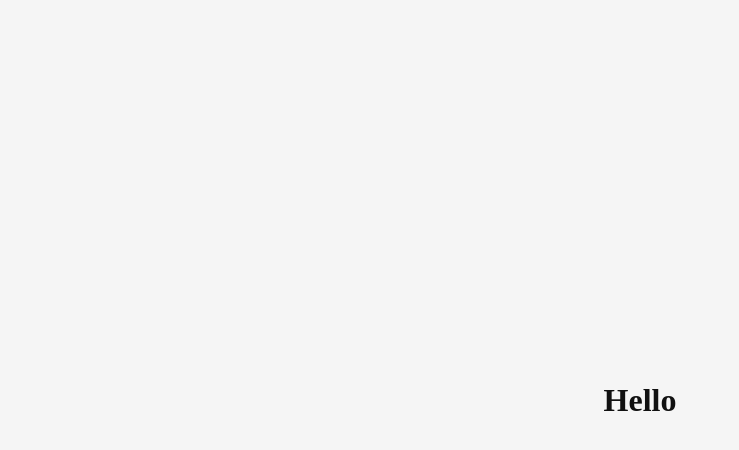
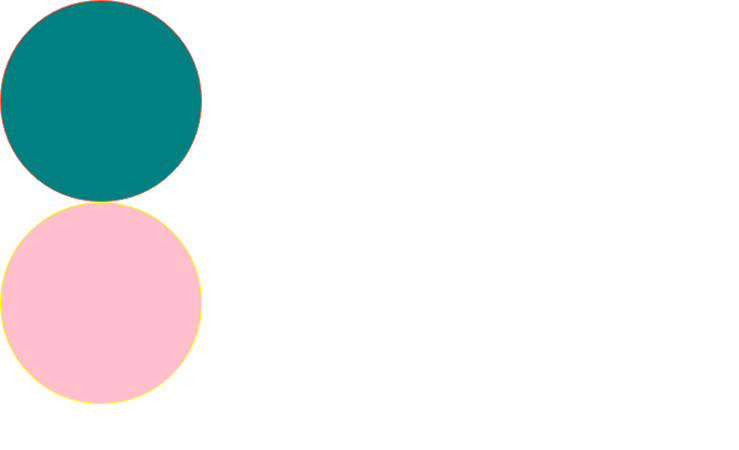
Before and after one commit to lisarnjs/Bitcoin-Crypto, a React (Create React App) app: page / in a window 1280 px wide. Shown: the top 450 px of the page, without its empty margins (0-739 px from the left). Built offline with nearby package versions, Linux system fonts and the light colour scheme.

Commit message:
Learn how to give types to props and what is interface

```diff
--- a/src/App.tsx
+++ b/src/App.tsx
@@ -1,61 +1,13 @@
 import styled, { keyframes } from "styled-components";
 import "./App.css";
-
-
-const animation = keyframes`
-  0% {
-    transform: rotate(0deg);
-    border-radius: 0px;
-  } 50% {
-    border-radius: 100px;
-  } 100% {
-    transform: rotate(360deg);
-    border-radius: 0px;
-  }
-`;
-
-const Emoji = styled.span`
-  font-size: 36px;
-`;
-
-const Box = styled.div`
-  height: 200px;
-  width: 200px;
-  background-color: tomato;
-  display: flex;
-  justify-content: center;
-  align-items: center;
-  animation: ${animation} 2s linear infinite;
-  ${Emoji} {
-    &:hover {
-      font-size: 98px;
-    }
-  }
-`;
-
-const Title = styled.h1`
-  color: ${(props) => props.theme.textColor};
-  &:hover {
-    color: teal;
-  }
-`;
-
-const Wrapper = styled.div`
-  margin: 0;
-  padding: 0;
-  display: flex;
-  height: 100vh;
-  width: 100vw;
-  justify-content: center;
-  align-items: center;
-  background-color: ${(props) => props.theme.backgroundColor};
-`;
+import Circle from "./Circle";
 
 function App() {
 	return (
-		<Wrapper>
-      <Title>Hello</Title>
-		</Wrapper>
+		<div>
+			<Circle borderColor="tomato" bgColor="teal" />
+			<Circle bgColor="pink" />
+    </div>
 	);
 }
 
--- /dev/null
+++ b/src/Circle.tsx
@@ -0,0 +1,26 @@
+import styled from "styled-components";
+
+// interface => object가 어떤식으로 보일 지 설명
+interface ContainerProps {
+  bgColor: string;
+  borderColor: string; // css에서는 필수(required)이기 때문
+}
+
+const Container = styled.div<ContainerProps>`
+width: 200px;
+height: 200px;
+background-color: ${props => props.bgColor};
+border-radius: 100px;
+border: 1px solid ${props => props.borderColor};
+`;
+
+interface CircleProps {
+  bgColor: string; // required
+  borderColor?: string; // optional
+}
+
+function Circle({ bgColor, borderColor }: CircleProps) {
+  return <Container bgColor={bgColor} borderColor={borderColor ?? "yellow"} /> // borderColor 초기값 설정
+}
+
+export default Circle;
--- a/src/index.tsx
+++ b/src/index.tsx
@@ -3,21 +3,19 @@
 import { ThemeProvider } from 'styled-components';
 import App from './App';
 
-const darkTheme = {
-  textColor: "whitesmoke",
-  backgroundColor: "#111"
-}
+// const darkTheme = {
+//   textColor: "whitesmoke",
+//   backgroundColor: "#111"
+// }
 
-const lightTheme = {
-  textColor: "#111",
-  backgroundColor: "whitesmoke"
-}
+// const lightTheme = {
+//   textColor: "#111",
+//   backgroundColor: "whitesmoke"
+// }
 
 ReactDOM.render(
   <React.StrictMode>
-    <ThemeProvider theme={lightTheme}>
-      <App />
-    </ThemeProvider>
+    <App />
   </React.StrictMode>,
   document.getElementById('root')
 );
```
